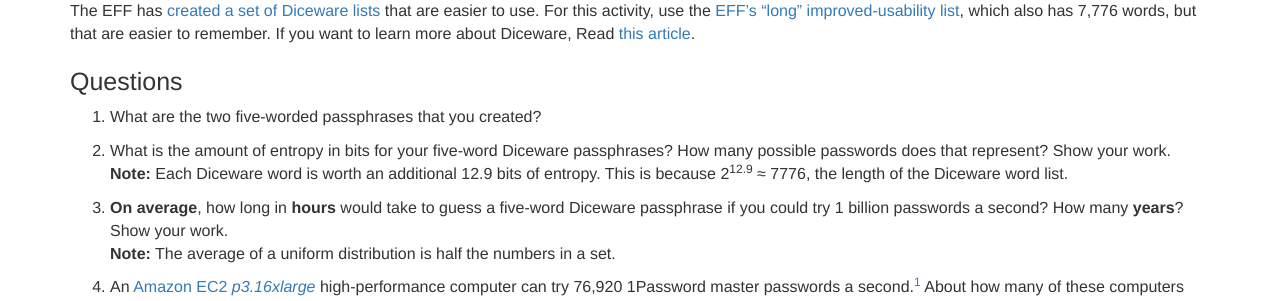
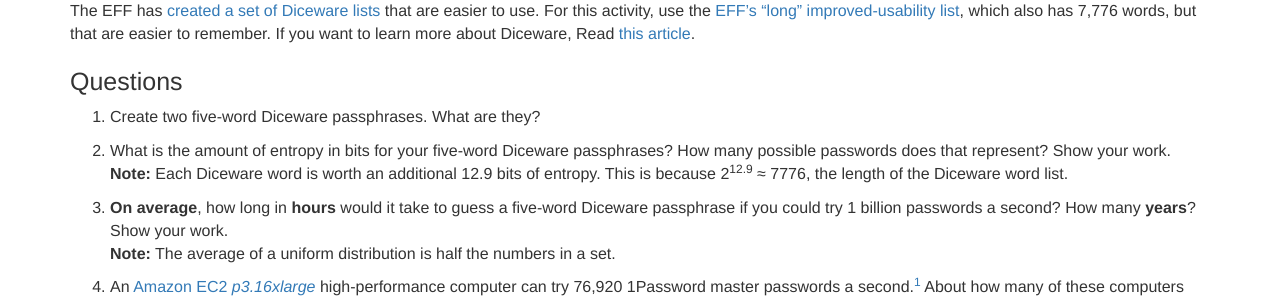
Before and after one commit to security-assignments/security-assignments.github.io, a Jekyll site: the page built from _activities/diceware.md, in a window 1280 px wide. Shown: the part 186-487 px from the top of the page. Built offline with Jekyll 4.4.1, drawn with Linux system fonts in a browser that asks for light colours.

Commit message:
Updated Diceware activity v2

```diff
--- a/_activities/diceware.md
+++ b/_activities/diceware.md
@@ -9,11 +9,11 @@ The EFF has [created a set of Diceware lists](https://www.eff.org/deeplinks/2016
 
 ## Questions
 
-1. What are the two five-worded passphrases that you created?
+1. Create two five-word Diceware passphrases. What are they?
 
 1. What is the amount of entropy in bits for your five-word Diceware passphrases? How many possible passwords does that represent? Show your work. **Note:** Each Diceware word is worth an additional 12.9 bits of entropy. This is because 2<sup>12.9</sup> ≈ 7776, the length of the Diceware word list.
 
-1. **On average**, how long in **hours** would take to guess a five-word Diceware passphrase if you could try 1 billion passwords a second? How many **years**? Show your work.
+1. **On average**, how long in **hours** would it take to guess a five-word Diceware passphrase if you could try 1 billion passwords a second? How many **years**? Show your work.
 **Note:** The average of a uniform distribution is half the numbers in a set.
 
 1. An [Amazon EC2 *p3.16xlarge*](https://aws.amazon.com/ec2/instance-types/p3/) high-performance computer can try 76,920 1Password master passwords a second.[^1] About how many of these computers would you need to rent in order to try 1 billion 1Password master passwords a second?
```
